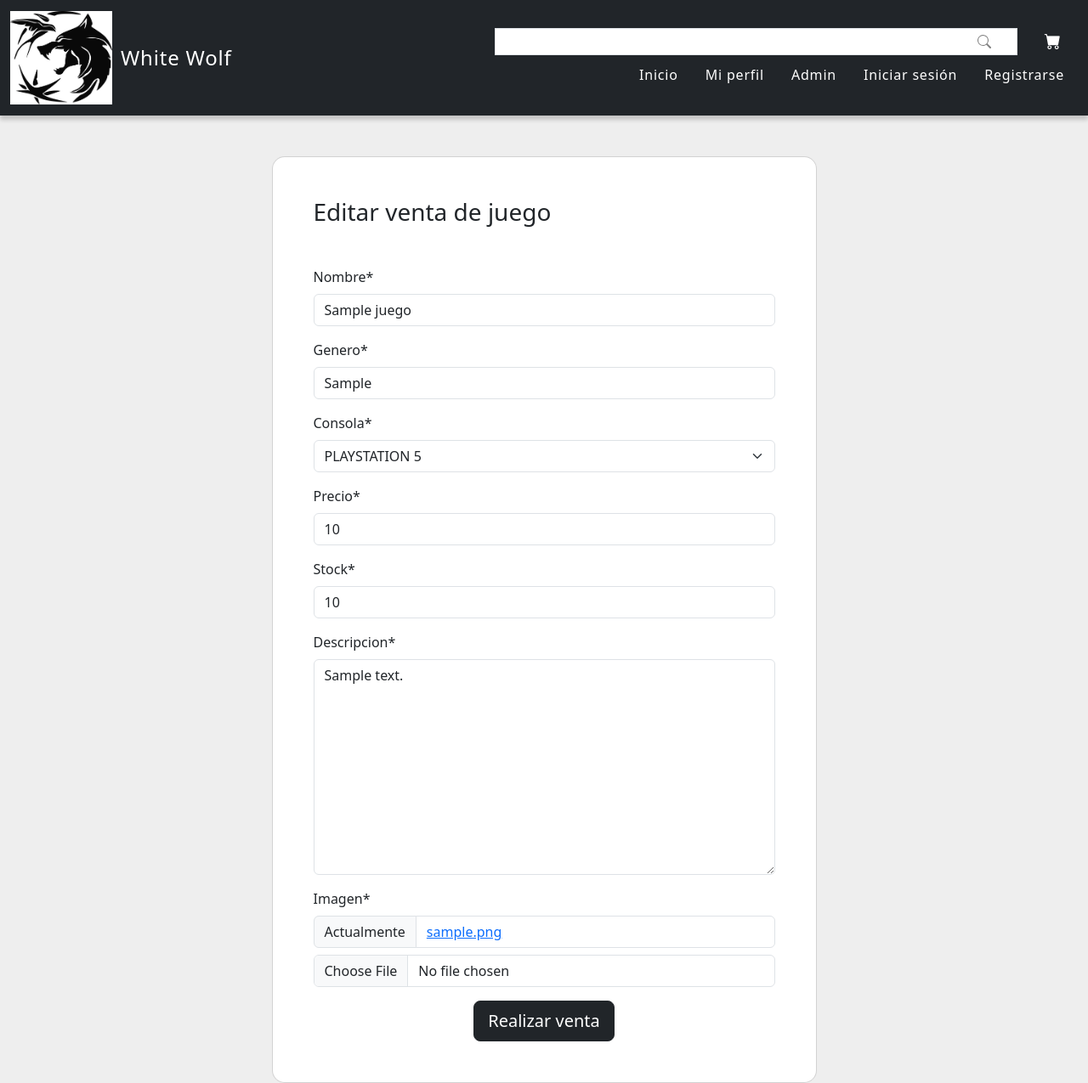
After one commit to GwynbleiddOfR/gamestoreproject, a Django app: page /modificarjuego/1 in a window 1280 px wide. The commit adds this page. Shown: the whole page at 85% size. Run offline with Django 5.2, Linux system fonts and the light colour scheme; tables that the repository leaves empty hold one stand-in row (values such as "Sample post"); some libraries are stand-ins or nearby versions; some web fonts are replaced.

Commit message:
modificar juegos OK

```diff
--- a/gamewebstore/forms.py
+++ b/gamewebstore/forms.py
@@ -2,8 +2,15 @@ from django import forms
 from .models import *
 from .enumeraciones import *
 
+#Juegos
 class JuegoForm(forms.ModelForm):
 
     class Meta:
         model = Juego
         fields = ['id', 'nomb_juego', 'genero', 'consola', 'precio', 'stock', 'descripcion', 'foto_juego']
+
+class UpdateJuegoForm(forms.ModelForm):
+
+    class Meta:
+        model = Juego
+        fields = ['nomb_juego', 'genero', 'consola', 'precio', 'stock', 'descripcion', 'foto_juego']
--- a/gamewebstore/templates/gamewebstore/adminGames.html
+++ b/gamewebstore/templates/gamewebstore/adminGames.html
@@ -49,6 +49,10 @@
                                 <img src="{{j.foto_juego.url}}" class="img-fluid rounded-3" style="width: 65px;" alt="imagen-juego">
                             </td>
                             <td class="text-center">
+                                <a href="{% url 'modificarjuego' j.id %}">
+                                    <button type="button" class="btn btn-primary d-inline-block mx-1 my-1"><i class="bi bi-bandaid"></i>Editar</button>
+                                </a>
+
                                 <a href="{% url 'deleteGame' %}">
                                     <button type="button" class="btn btn-danger d-inline-block mx-1 my-1"><i
                                             class="bi bi-trash3"></i>Eliminar</button>
--- /dev/null
+++ b/gamewebstore/templates/gamewebstore/modificarjuego.html
@@ -0,0 +1,29 @@
+{% extends "gamewebstore/base.html" %}
+{%load static%}
+{% load crispy_forms_tags %}
+{% block contenido %}
+
+    <!-- Editar perfil -->
+    <section class="vh-100">
+        <div class="container py-5 h-100 animate__animated animate__backInLeft">
+            <div class="row justify-content-center align-items-center h-100">
+                <div class="col-12 col-lg-9 col-xl-7">
+                    <div class="card shadow-2-strong card-registration" style="border-radius: 15px;">
+                        <div class="card-body p-4 p-md-5">
+                            <h3 class="mb-4 pb-2 pb-md-0 mb-md-5">Editar venta de juego</h3>
+
+                            <form action="" method="post" enctype="multipart/form-data">
+                                {% csrf_token %}
+                                {{form|crispy}}
+                                <div class="text-center">
+                                    <button type="submit" class="btn btn-dark btn-lg">Realizar venta</button>
+                                </div>
+                            </form>
+                        </div>
+                    </div>
+                </div>
+            </div>
+        </div>
+    </section>
+    <script src='{% static "gamewebstore/js/scripts.js" %}'></script>
+{% endblock contenido %}
--- a/gamewebstore/urls.py
+++ b/gamewebstore/urls.py
@@ -1,5 +1,5 @@
 from django.urls import include, path
-from .views import index, adminGames, administrador, carrito, deleteGame, deleteUser, descriptionGame, editarPerfil, forgetPassword, gatoRandom, msgVerificarEmail, register, suspendUser, userProfile, vistaCompras, vistaVender, vistaVentas, cerrar_sesion
+from .views import index, adminGames, administrador, carrito, modificarjuego, deleteGame, deleteUser, descriptionGame, editarPerfil, forgetPassword, gatoRandom, msgVerificarEmail, register, suspendUser, userProfile, vistaCompras, vistaVender, vistaVentas, cerrar_sesion
 from django.conf import settings
 from django.conf.urls.static import static
 
@@ -8,6 +8,7 @@ urlpatterns = [
     path('adminGames/', adminGames, name='adminGames'),
     path('administrador/', administrador, name='administrador'),
     path('carrito/', carrito, name='carrito'),
+    path('modificarjuego/<id>', modificarjuego, name='modificarjuego'),
     path('deleteGame/', deleteGame, name='deleteGame'),
     path('deleteUser/', deleteUser, name='deleteUser'),
     path('descriptionGame/<id>', descriptionGame, name='descriptionGame'),
--- a/gamewebstore/views.py
+++ b/gamewebstore/views.py
@@ -3,7 +3,7 @@ from django.contrib.auth import logout
 from django.shortcuts import get_object_or_404, redirect
 from django.contrib.auth.models import User
 from .models import Juego
-from .forms import JuegoForm
+from .forms import JuegoForm, UpdateJuegoForm
 
 # Create your views here.
 def cerrar_sesion(request):
@@ -30,6 +30,24 @@ def administrador(request):
 
 def carrito(request):
     return render(request,'gamewebstore/carrito.html')
+
+def modificarjuego(request, id):
+    juego = get_object_or_404(Juego, id=id)
+    form = UpdateJuegoForm(instance=juego)
+
+    if request.method=="POST":
+        form=UpdateJuegoForm(data=request.POST,files=request.FILES,instance=juego)
+        if form.is_valid():
+            form.save()
+            return redirect(to="adminGames")
+
+
+    datos={
+        "form":form,
+        "juego":juego
+    }
+
+    return render(request, 'gamewebstore/modificarjuego.html', datos)
 
 def deleteGame(request):
     return render(request,'gamewebstore/deleteGame.html')
```
